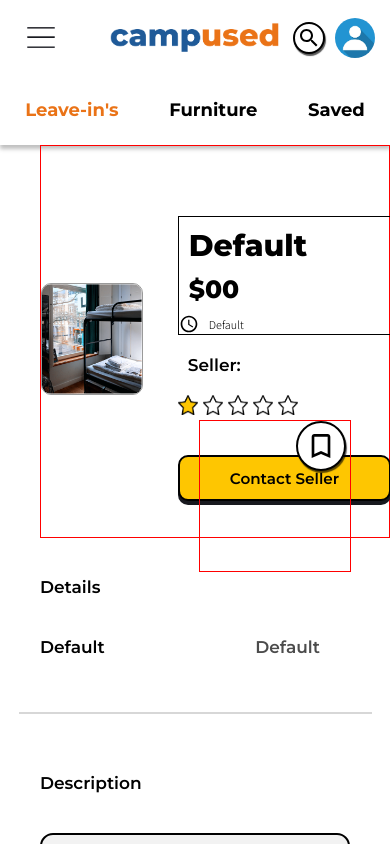
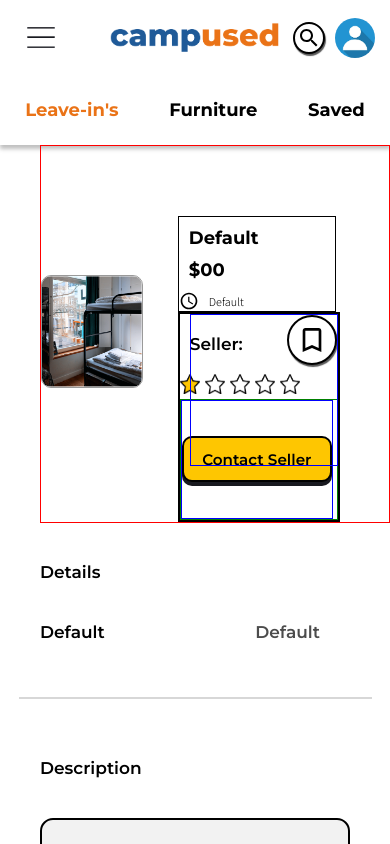
Before and after one commit to cindyparkk/campused, a Next.js app: page /product in a window 390 px wide. Built offline with nearby package versions, Linux system fonts and the light colour scheme.

Commit message:
made product page responsive

```diff
--- a/comps/Button/index.js
+++ b/comps/Button/index.js
@@ -4,14 +4,15 @@ import styled from 'styled-components';
 const Contain = styled.div`
     margin: 0;
     display: inline-flex;
-    min-width: 126px;
+    min-width: 80px;
+    width: 100%;
 `
 
 const ButtonBox = styled.h6`
     display: inline-flex;
     align-items: center;
     justify-content: center;
-    min-width: 126px;
+    min-width: 80px;
     min-height: 46px;
     background: ${props=>props.bgcolor ? props.bgcolor : "#FEC601"};
     border: 2px solid #000000;
--- a/comps/PostSlide/index.js
+++ b/comps/PostSlide/index.js
@@ -7,11 +7,13 @@ import Saved from '../Saved';
 
 
 const Container = styled.div`
+position: relative;
 display: flex;
 max-width: 90%;
 border: 1px solid red;
 align-items: center;
 margin-left: 40px;
+overflow: hidden;
 `;
 
 const Info = styled.div`
@@ -21,17 +23,15 @@ border: 1px solid black;
 
 const Info2 = styled.div`
 flex-grow:1;
-
+border: 2px solid black;
+position: relative;
+width: 100%;
 `;
 
 const Item = styled.img`
-
-
 border: 1px solid #9A9A9A;
 border-radius: 16px;
-width: 50%;
-
-
+width: 300px;
 `;
 
 
@@ -52,7 +52,6 @@ const Infos = styled.div`
 display:inline;
 margin-top:70px;
 margin-left:10%;
-
 `;
 
 const Title = styled.h2`
@@ -75,9 +74,9 @@ margin:20px 10px ;
 `;
 
 const Info3 = styled.div`
- display: flex;
- justify-content:space-around;
-
+  display: flex;
+  border: 1px solid green;
+  overflow: hidden;
 `;
 
 const TimeDiv = styled.div`
@@ -86,14 +85,46 @@ const TimeDiv = styled.div`
 `;
 
 const SavedDiv = styled.div`
-  position: absolute;
-  right: 10%;
   border: 1px solid red;
-  width: 150px;
+  max-width: 150px;
   height: 150px;
+  margin-left: 50px;
+  margin-top: 40px;
+  overflow: hidden;
 `;
 
+const ButtonDiv = styled.div`
+  border: 1px solid blue;
+  max-width: 150px;
+  overflow: hidden;
+`;
 
+const TitleMobile = styled.h4`
+  margin: 10px;
+`;
+
+const PriceMobile = styled.h4`
+  margin: 10px;
+`;
+
+const Info3Mobile = styled.div`
+display: flex;
+border: 1px solid green;
+overflow: hidden;
+`;
+
+const SavedDivMobile = styled.div`
+
+  border: 1px solid blue;
+  max-width: 150px;
+  height: 150px;
+  // margin-left: 50px;
+  // margin-top: 40px;
+  overflow: hidden;
+  position: absolute;
+  top: 0;
+  right: 0;
+`;
 
 const PostSlide =({imgurl,title, price, time, name}) =>{
   return <div>
@@ -106,8 +137,8 @@ const PostSlide =({imgurl,title, price, time, name}) =>{
 
 
     <Info>
-      <Title>{title}</Title>
-      <Price>{price}</Price>
+    {process.browser && window.innerWidth > 670 ? <Title>{title}</Title> : <TitleMobile>{title}</TitleMobile>}
+    {process.browser && window.innerWidth > 670 ? <Price>{price}</Price> : <PriceMobile>{price}</PriceMobile>}
       <TimeDiv>
         <img id='time' src='/time.svg' />
         <Time>{time}</Time>
@@ -118,13 +149,26 @@ const PostSlide =({imgurl,title, price, time, name}) =>{
       <Seller>{name}</Seller>
       {process.browser && window.innerWidth > 670 ?<Rating width={"40px"} height={"40px"}/>: <Rating width={"20px"} height={"20px"}/>}
 
-      <Info3>
+  {process.browser && window.innerWidth > 670 ?<Info3>
+
+  <ButtonDiv>
     <Button />
+  </ButtonDiv>
+
+
     {/* <Heart /> */}
     <SavedDiv>
       <Saved />
     </SavedDiv>
-    </Info3>
+    </Info3> : <Info3Mobile>
+        <ButtonDiv>
+        <Button />
+      </ButtonDiv>
+
+      {process.browser && window.innerWidth > 670 ?<SavedDiv>
+          <Saved />
+        </SavedDiv> : <SavedDivMobile><Saved/></SavedDivMobile>}
+    </Info3Mobile>}
 
 
     </Info2>
--- a/comps/Saved/index.js
+++ b/comps/Saved/index.js
@@ -5,7 +5,6 @@ import CircleButton from '../CircleButton';
 
 const Main = styled.div`
    display: inline-block;
-   position: absolute;
    justify-content: flex-end;
 `;
 
```
